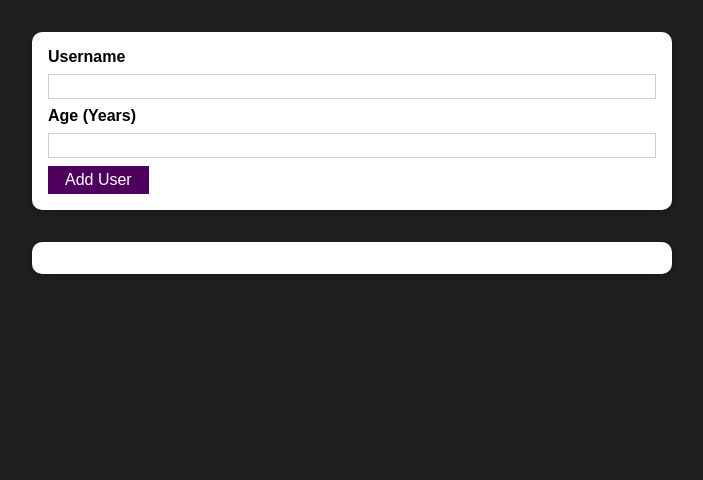
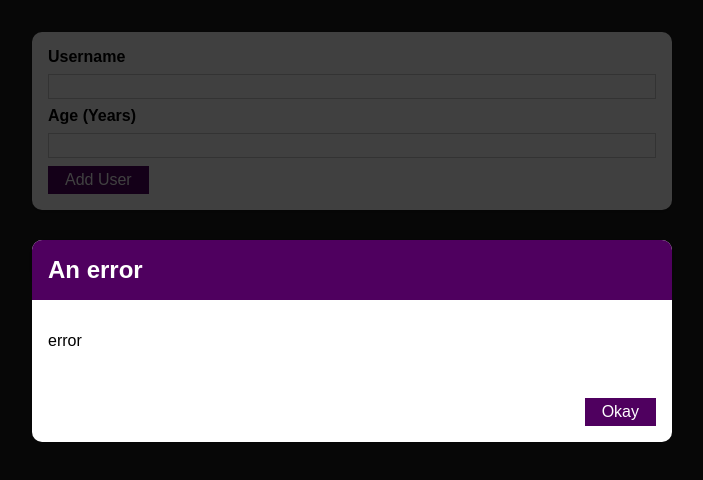
Before and after one commit to RushikeshGandhmal/react-user-add, a React (Create React App) app: page / in a window 1280 px wide. Shown: the top 480 px of the page, without its empty margins (288-991 px from the left). Built offline with nearby package versions, Linux system fonts and the light colour scheme.

Commit message:
added ErrorModal component

```diff
--- /dev/null
+++ b/src/components/UI/ErrorModal.js
@@ -0,0 +1,24 @@
+import Button from "./Button";
+import Card from "./Card";
+import classes from "./ErrorModal.module.css";
+
+const ErrorModal = (props) => {
+  return (
+    <div>
+      <div className={classes.backdrop} />
+      <Card className={classes.modal}>
+        <header className={classes.header}>
+          <h2>{props.title}</h2>
+        </header>
+        <div className={classes.content}>
+          <p>{props.message}</p>
+        </div>
+        <footer className={classes.actions}>
+          <Button>Okay</Button>
+        </footer>
+      </Card>
+    </div>
+  );
+};
+
+export default ErrorModal;
--- /dev/null
+++ b/src/components/UI/ErrorModal.module.css
@@ -0,0 +1,45 @@
+.backdrop {
+  position: fixed;
+  top: 0;
+  left: 0;
+  width: 100%;
+  height: 100vh;
+  z-index: 10;
+  background: rgba(0, 0, 0, 0.75);
+}
+
+.modal {
+  position: fixed;
+  top: 30vh;
+  left: 10%;
+  width: 80%;
+  z-index: 100;
+  overflow: hidden;
+}
+
+.header {
+  background: #4f005f;
+  padding: 1rem;
+}
+
+.header h2 {
+  margin: 0;
+  color: white;
+}
+
+.content {
+  padding: 1rem;
+}
+
+.actions {
+  padding: 1rem;
+  display: flex;
+  justify-content: flex-end;
+}
+
+@media (min-width: 768px) {
+  .modal {
+    left: calc(50% - 20rem);
+    width: 40rem;
+  }
+}
--- a/src/components/Users/AddUser.js
+++ b/src/components/Users/AddUser.js
@@ -2,6 +2,7 @@
 import Card from "../UI/Card";
 import classes from "./AddUser.module.css";
 import Button from "../UI/Button";
+import ErrorModal from "../UI/ErrorModal";
 
 const AddUser = (props) => {
   const [enteredUsername, setenteredUsername] = useState("");
@@ -24,6 +25,8 @@
   };
 
   return (
+    <div>
+      <ErrorModal title="An error" message="error" />
       <Card className={classes.input}>
         <form onSubmit={addUserHandler}>
           <label htmlFor="username">Username</label>
@@ -43,6 +46,7 @@
           <Button type="submit">Add User</Button>
         </form>
       </Card>
+    </div>
   );
 };
 
```
Lines whose indentation alone changed are shown as unchanged.
